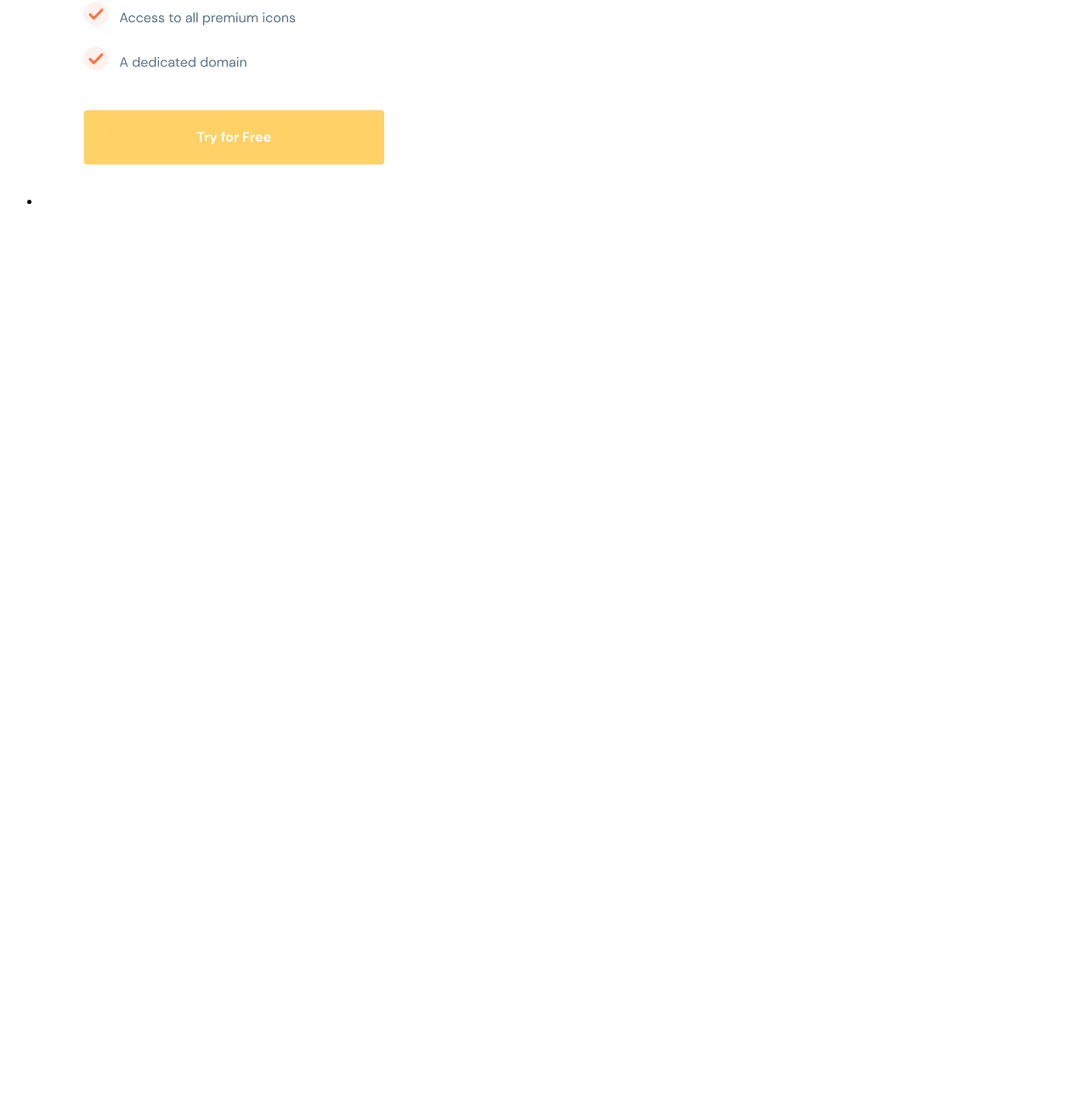
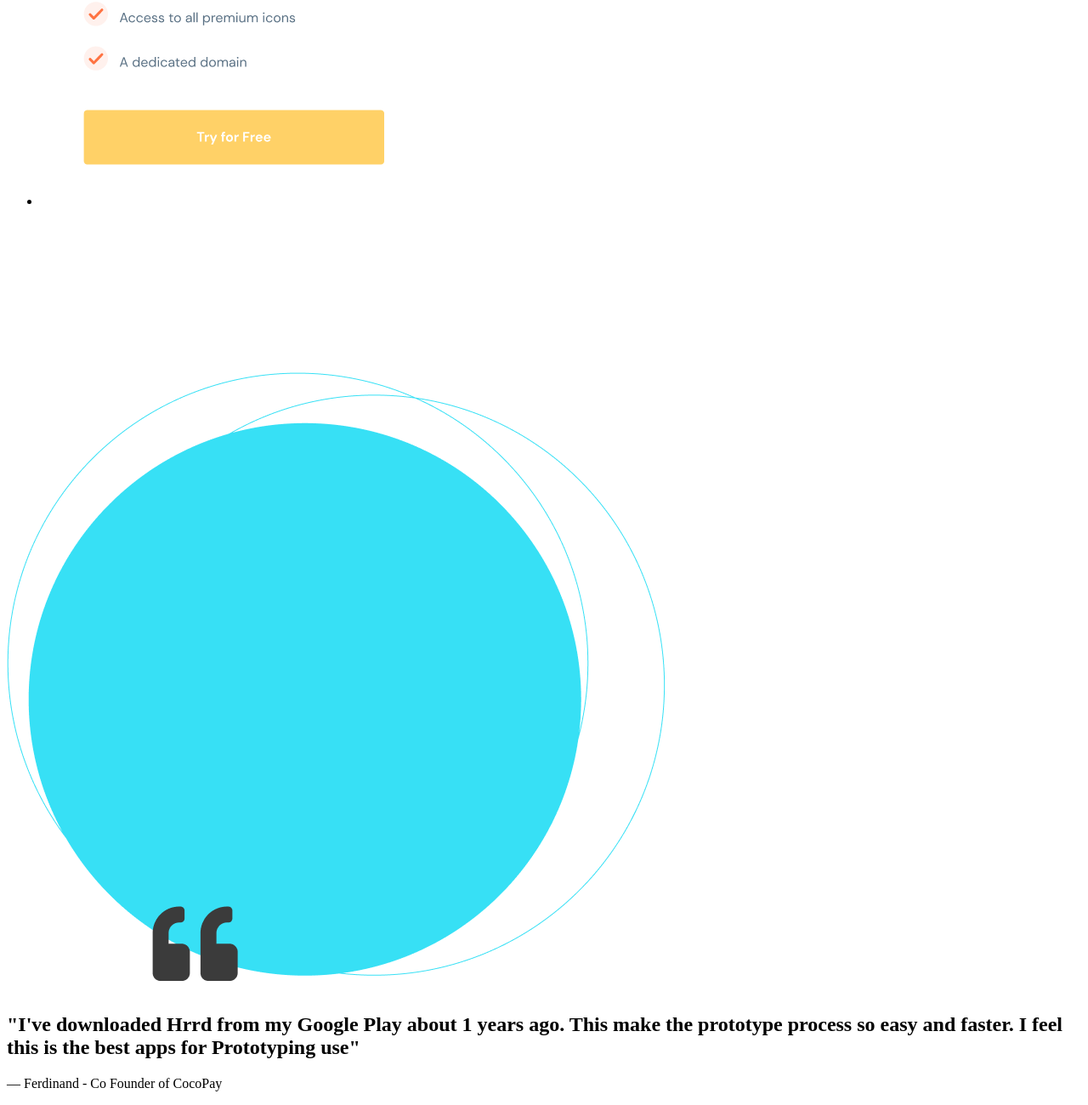
Before and after one commit to MosTP97/Web-dev, a plain HTML site: page index.html in a window 1280 px wide. Shown: the part 4587-5887 px from the top of the page at 85% size. Before the commit the page ends 4849 px from the top, so only its background shows below. Drawn offline with Linux system fonts and the light colour scheme.

Commit message:
Create Testimonial

```diff
--- a/index.html
+++ b/index.html
@@ -119,7 +119,16 @@
             </div>
             <!-- Intrigate and Pricing End -->
 
-
+            <!-- Testimonial Start -->
+            <div class="testimonial">
+                <div class="testimonial-image">
+                    <img src="/Logos/Group 1686.png" alt="Image">
+                </div>
+                <div class="testimonial-content">
+                    <h2>"I've downloaded Hrrd from my Google Play  about 1 years ago. This make the prototype process so easy and faster. I feel this is the best apps for Prototyping use"</h2>
+                    <p>— Ferdinand  - Co Founder of CocoPay</p>
+                </div>
+            </div>
         </div>
     </section>
 </body>
```
